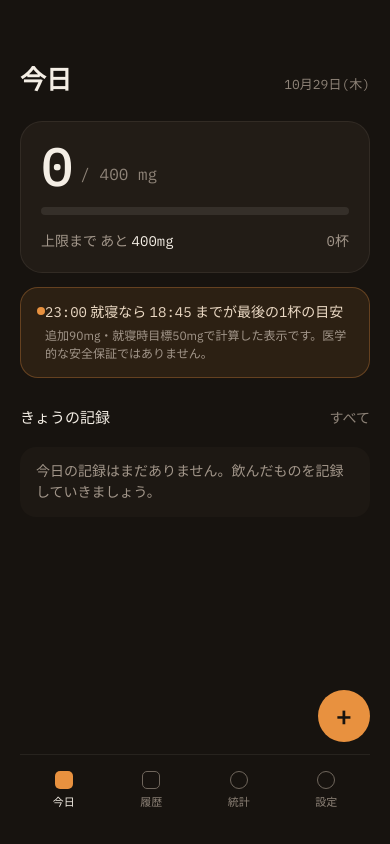
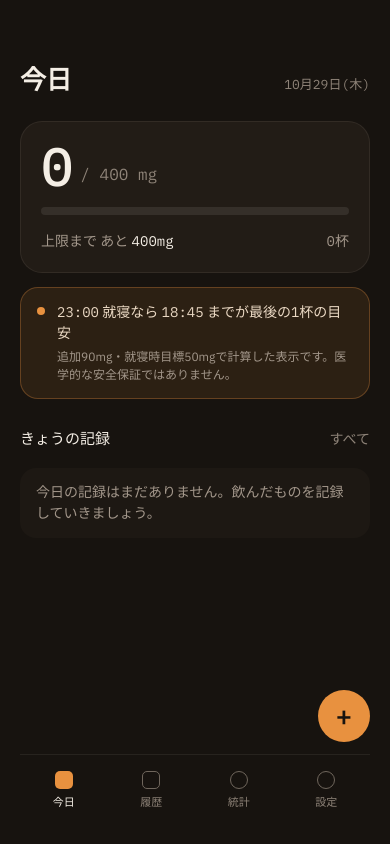
Before and after one commit to hopes-ai-club/caffeineIntakeHistory, a Next.js app: page / in a window 390 px wide. Built offline with nearby package versions, Linux system fonts and the light colour scheme.

Commit message:
fix: refine responsive spacing and residual chart

```diff
--- a/app/globals.css
+++ b/app/globals.css
@@ -39,6 +39,7 @@
   --spacing-space-6: 6px;
   --spacing-space-8: 8px;
   --spacing-space-10: 10px;
+  --spacing-space-12: 12px;
   --spacing-space-14: 14px;
   --spacing-space-16: 16px;
   --spacing-space-20: 20px;
--- a/components/ResidualCard.tsx
+++ b/components/ResidualCard.tsx
@@ -149,7 +149,7 @@ export default function ResidualCard({ open, onClose }: ResidualCardProps) {
                   {bedtimeX !== null && (
                     <>
                       <line x1={bedtimeX} y1={0} x2={bedtimeX} y2={VB_HEIGHT} stroke="rgba(122,160,190,0.45)" strokeWidth={1} />
-                      <text x={bedtimeX} y={VB_HEIGHT - 4} textAnchor={bedtimeX > VB_WIDTH - 30 ? "end" : bedtimeX < 30 ? "start" : "middle"} fill="#7AA0BE" fontSize={10} fontFamily="IBM Plex Mono, monospace">就寝 {settings.bedtime}</text>
+                      <text x={bedtimeX} y={10} textAnchor={bedtimeX > VB_WIDTH - 30 ? "end" : bedtimeX < 30 ? "start" : "middle"} fill="#7AA0BE" fontSize={10} fontFamily="IBM Plex Mono, monospace">就寝 {settings.bedtime}</text>
                     </>
                   )}
                 </svg>
```
Also changed, not shown: 1 other file (tests, documents, lock files or other folders).
